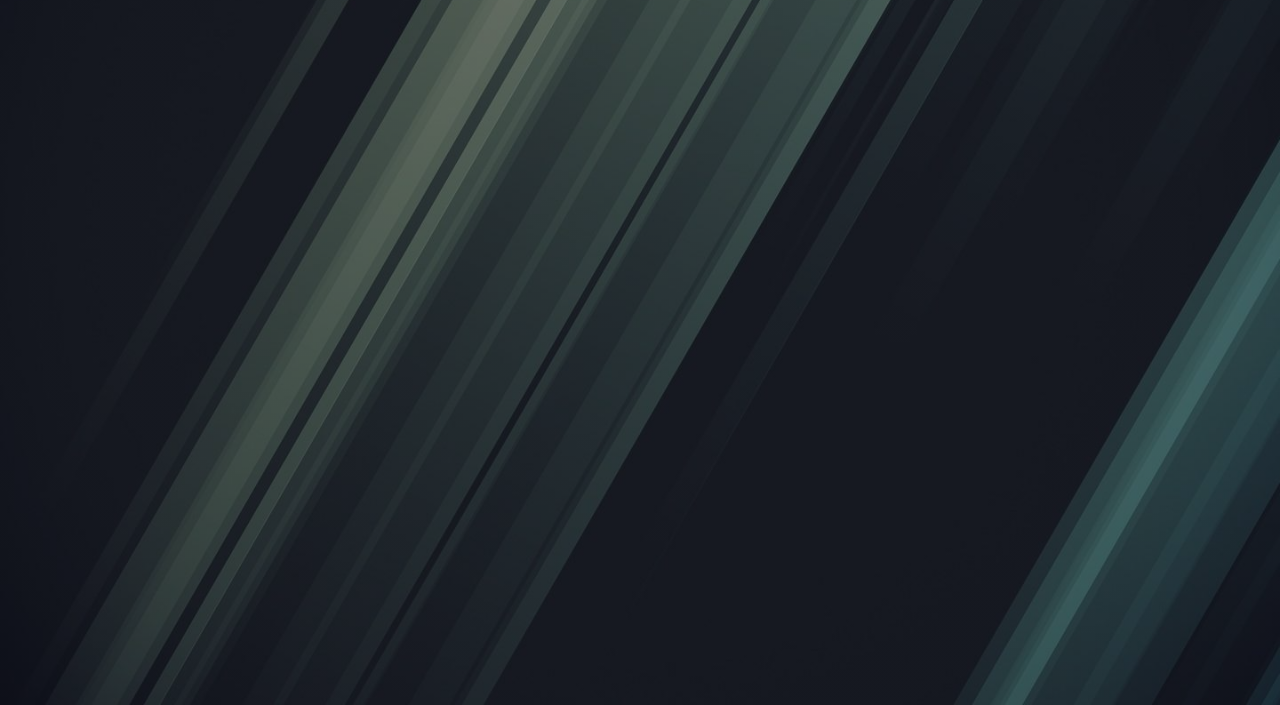
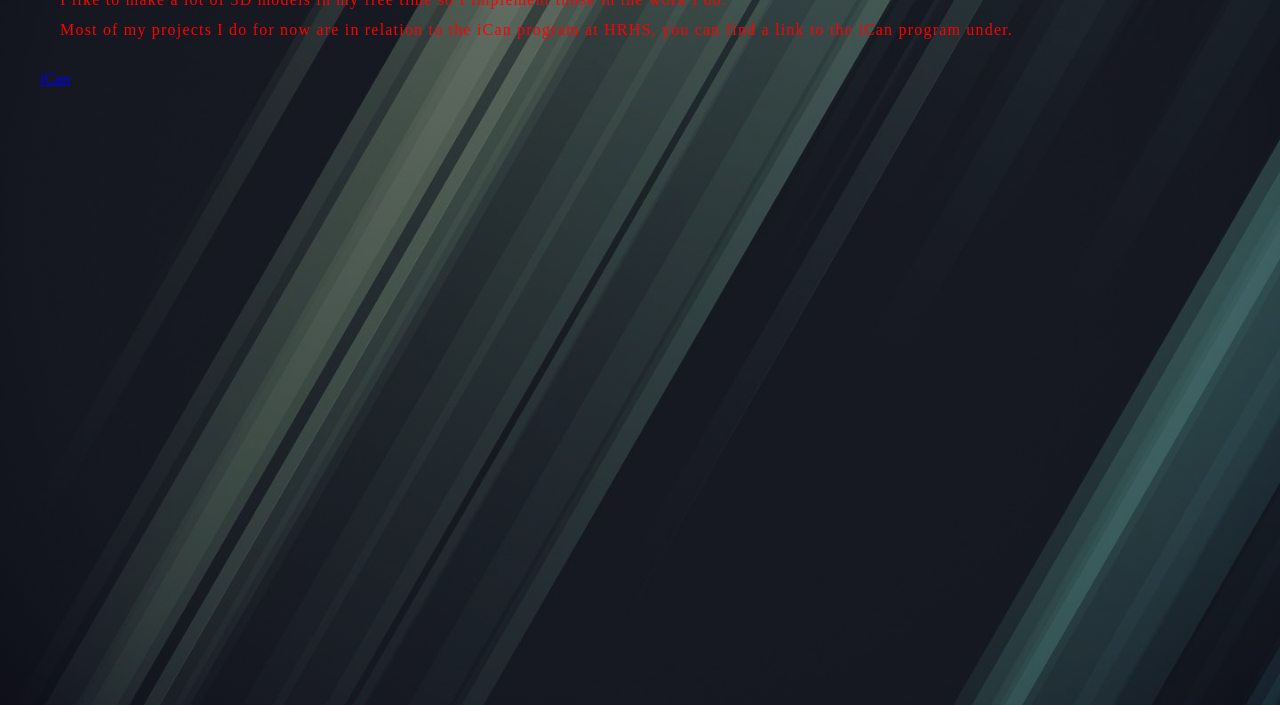
Before and after one commit to TheDevSnow/My-Portfolio, a plain HTML site: page about.html in a window 1280 px wide. Shown: the part 255-960 px from the top of the page. Drawn offline with Linux system fonts and the light colour scheme; a web font is replaced by a local one.

Commit message:
Hotfix about.html

```diff
--- a/about.html
+++ b/about.html
@@ -26,6 +26,12 @@
 
             <div class="content">
                 <h1>About My Work</h1>
+                <p class="par">I like to make a lot of 3D models in my free time so I implement those in the work I do.<br><span>Most of my projects I do for now are in relation to the iCan program at HRHS, you can find a link to the iCan program under.</span><br></p>
+                <a href="https://www.hrhs.rsb.qc.ca/academics/programs/ican/"
+                target="_blank"
+                title="Goes to the iCan's website.">
+                iCan
+                </a>
             </div>
         </div>
    </div>
```
